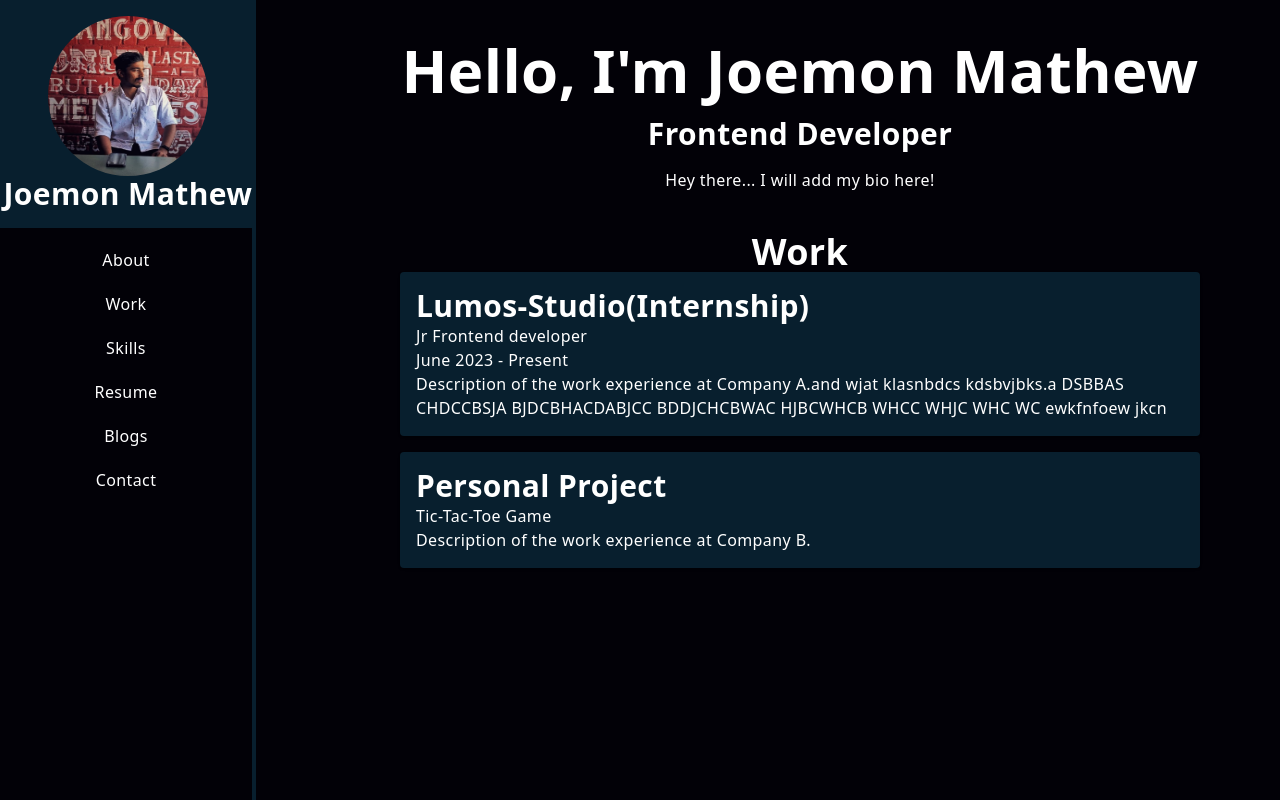
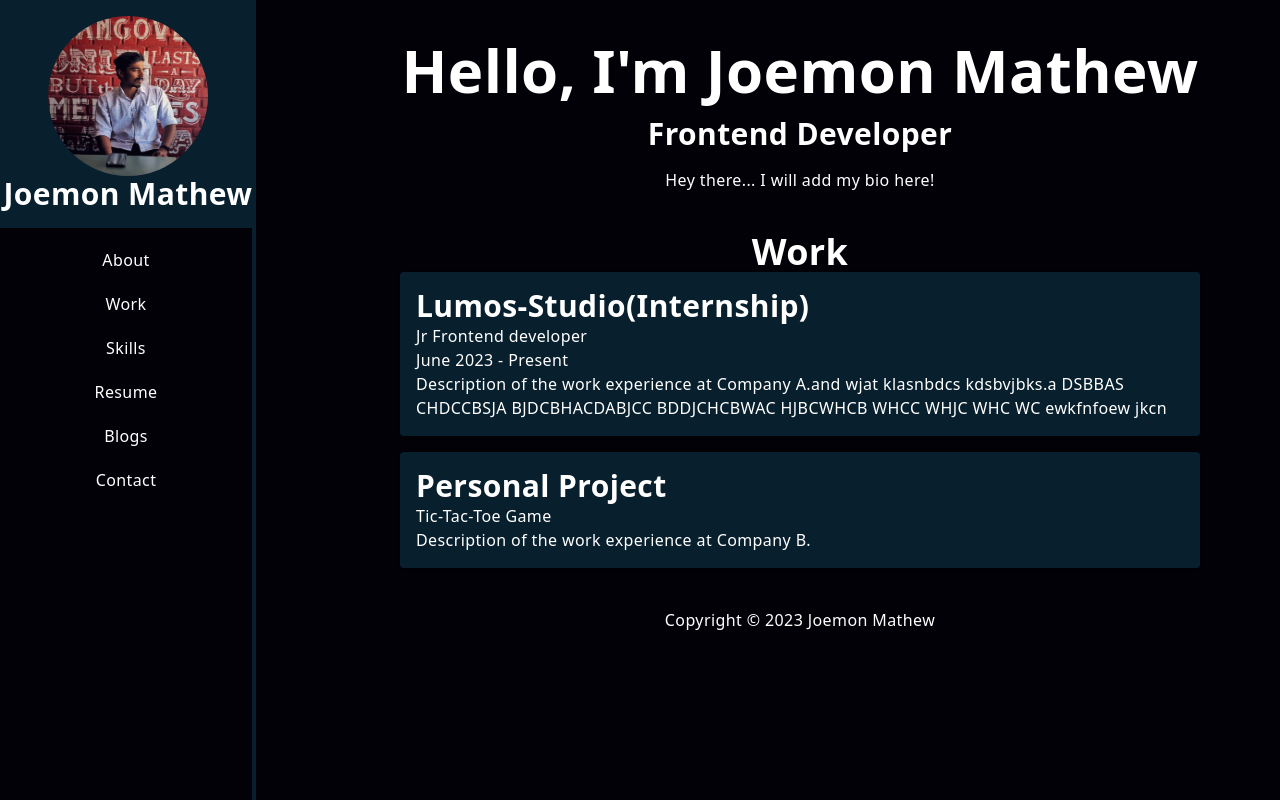
Before and after one commit to Joemonmathew/MyPortfolio, a Next.js app: page / in a window 1280 px wide. Built offline with nearby package versions, Linux system fonts and the light colour scheme.

Commit message:
added footer to the website

```diff
--- /dev/null
+++ b/pages/Footer.js
@@ -0,0 +1,11 @@
+import React from 'react';
+
+const Footer = () => {
+  return (
+    <footer className="flex flex-col items-center justify-center ">
+      <p className="text-center">Copyright &copy; 2023 Joemon Mathew</p>
+    </footer>
+  );
+};
+
+export default Footer;
--- a/pages/index.js
+++ b/pages/index.js
@@ -2,6 +2,7 @@ import React from "react";
 import Head from "next/head";
 import Work from "./Work";
 import About from "./About";
+import Footer from "./Footer";
 
 export default function Home() {
   return (
@@ -11,6 +12,7 @@ export default function Home() {
       </Head>
     <About />
     <Work />
+    <Footer />
    </div>
   )
 }
```
